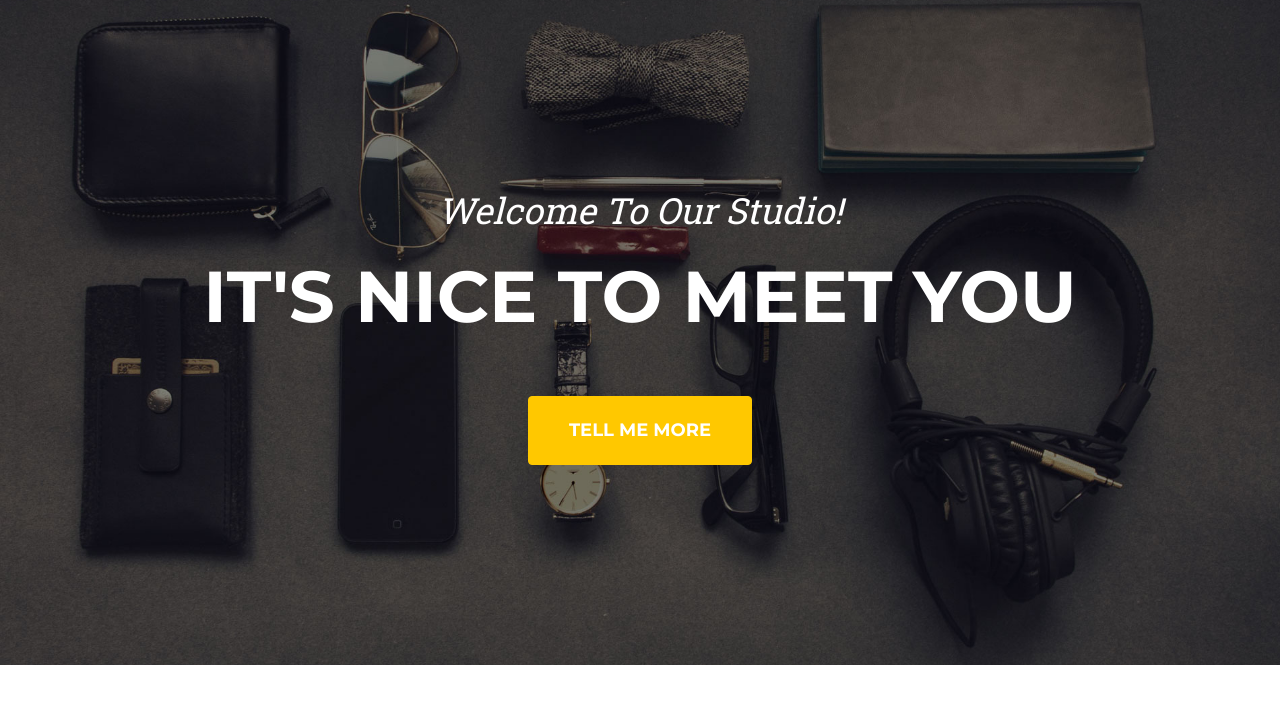
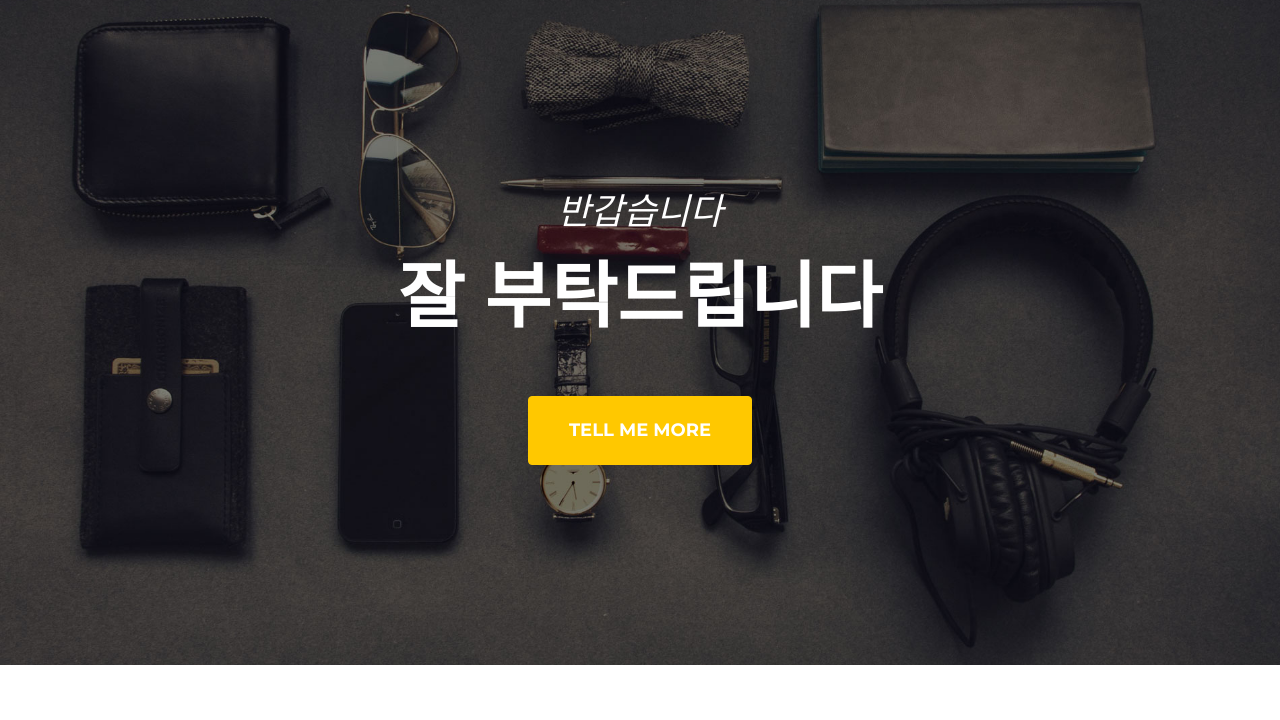
Before and after one commit to dada0822/company-project, a plain HTML site: page index.html in a window 1280 px wide. Shown: the part 80-800 px from the top of the page. Drawn offline with nearby package versions, Linux system fonts and the light colour scheme.

Commit message:
member first commit

```diff
--- a/index.html
+++ b/index.html
@@ -39,8 +39,8 @@
         <!-- Masthead-->
         <header class="masthead">
             <div class="container">
-                <div class="masthead-subheading">Welcome To Our Studio!</div>
-                <div class="masthead-heading text-uppercase">It's Nice To Meet You</div>
+                <div class="masthead-subheading">반갑습니다</div>
+                <div class="masthead-heading text-uppercase">잘 부탁드립니다</div>
                 <a class="btn btn-primary btn-xl text-uppercase" href="#services">Tell Me More</a>
             </div>
         </header>
```
